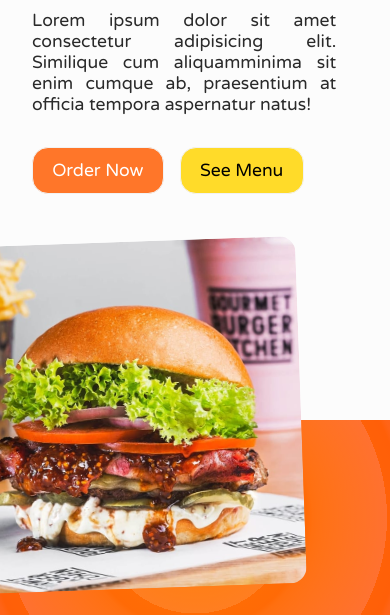
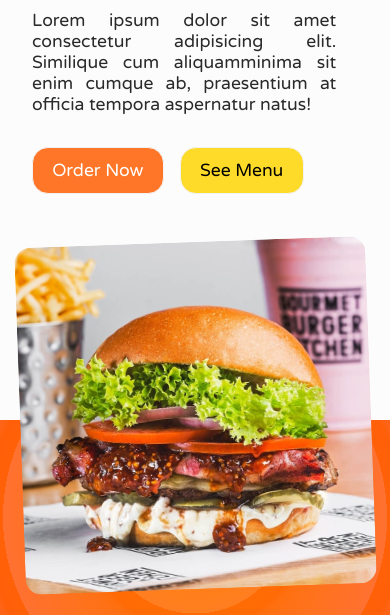
Before and after one commit to Kwadwo-Firempong-Boakye/Restaurant-DOM, a website built with webpack: page dist/index.html in a window 390 px wide. Shown: the part 366-981 px from the top of the page. Built offline with nearby package versions, Linux system fonts and the light colour scheme.

Commit message:
Fix image position in mobile

```diff
--- a/src/index.css
+++ b/src/index.css
@@ -308,7 +308,7 @@ main {
 	}
 
 	.hero-images img {
-		right: 0;
+		right: 0 !important;
 		width: 100%;
 		min-height: fit-content;
 	}
```
